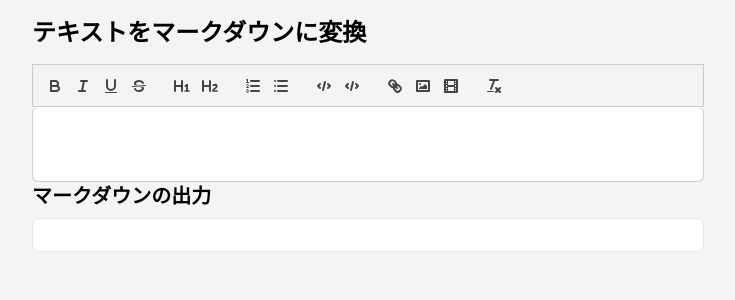
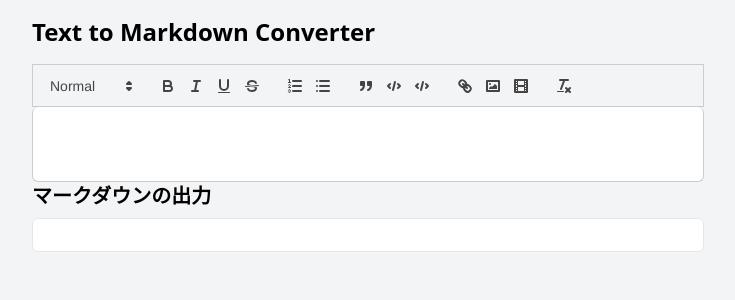
Before and after one commit to NABEseal/MD-Conv, a Flask app: page / in a window 1280 px wide. Shown: the top 300 px of the page, without its empty margins (272-1007 px from the left). Run offline with Flask 3, Linux system fonts and the light colour scheme; some libraries are stand-ins or nearby versions.

Commit message:
だいたい完成

```diff
--- a/app/templates/index.html
+++ b/app/templates/index.html
@@ -16,7 +16,7 @@
 </head>
 <body class="bg-gray-100 p-4">
     <div class="max-w-2xl mx-auto">
-        <h1 class="text-2xl font-bold mb-4">テキストをマークダウンに変換</h1>
+        <h1 class="text-2xl font-bold mb-4">Text to Markdown Converter</h1>
 
         <!-- フォーム -->
         <form method="post" id="convertForm">
@@ -42,12 +42,12 @@
                 toolbar: {
                     // ツールバーのボタン構成
                     container: [
+                        [{ 'header': [false, 1, 2, 3, 4, 5, 6] }], // 見出し
                         ['bold', 'italic', 'underline', 'strike'], // テキスト装飾
-                        [{'header': 1}, {'header': 2}], // 見出し
                         [{'list': 'ordered'}, {'list': 'bullet'}], // 番号付きリスト、箇条書きリスト
-                        ['code', 'code-block'], // インラインコード、コードブロック
+                        ['blockquote', 'code', 'code-block'], // インラインコード、コードブロック、引用
                         ['link', 'image', 'video'], // リンク、画像、動画
-                        ['clean'] // フォーマットのクリア
+                        ['clean'], // フォーマットのクリア
                     ],
                 },
             },
```
Also changed, not shown: README.md.
